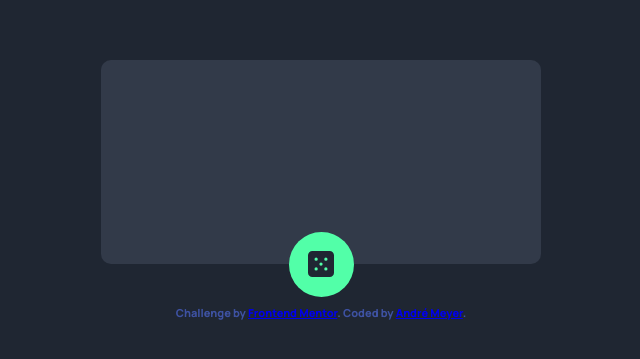
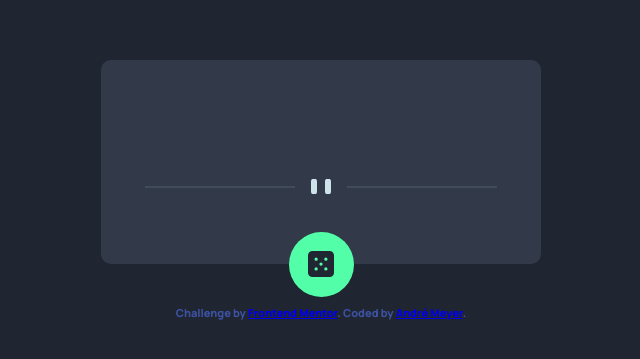
Before and after one commit to dev-andrewm/advice-generator-app-main, a plain HTML site: page index.html in a window 1280 px wide. Shown: the part 189-548 px from the top of the page, 319-959 px from the left. Drawn offline with Linux system fonts and the light colour scheme.

Commit message:
Update style.css

```diff
--- a/css/style.css
+++ b/css/style.css
@@ -80,7 +80,7 @@ main {
   width: 80%;
   height: 15px;
 
-  background: url("images/pattern-divider-mobile.svg") center no-repeat;
+  background: url("../images/pattern-divider-mobile.svg") center no-repeat;
 }
 
 .refresh__dice__box {
@@ -118,7 +118,6 @@ footer {
 
 @media (min-width: 700px) {
   .pattern-divider {
-
-    background: url("images/pattern-divider-desktop.svg") center no-repeat;
+    background: url("../images/pattern-divider-desktop.svg") center no-repeat;
   }
 }
```
